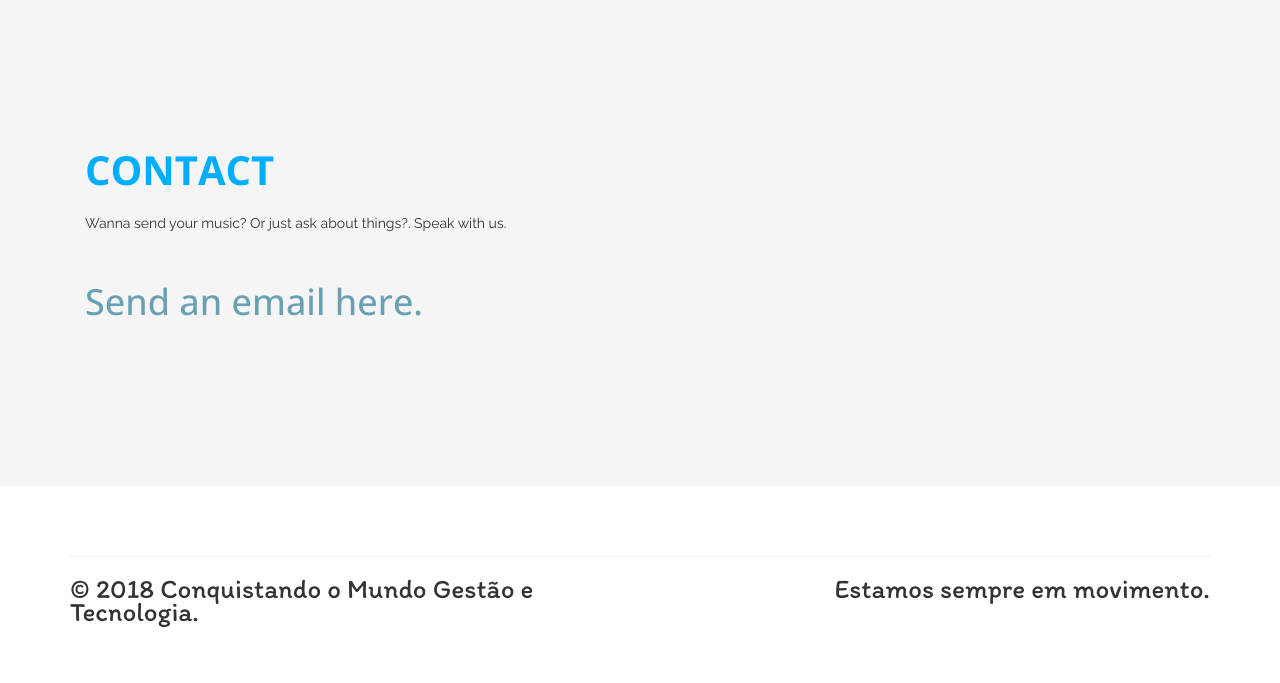
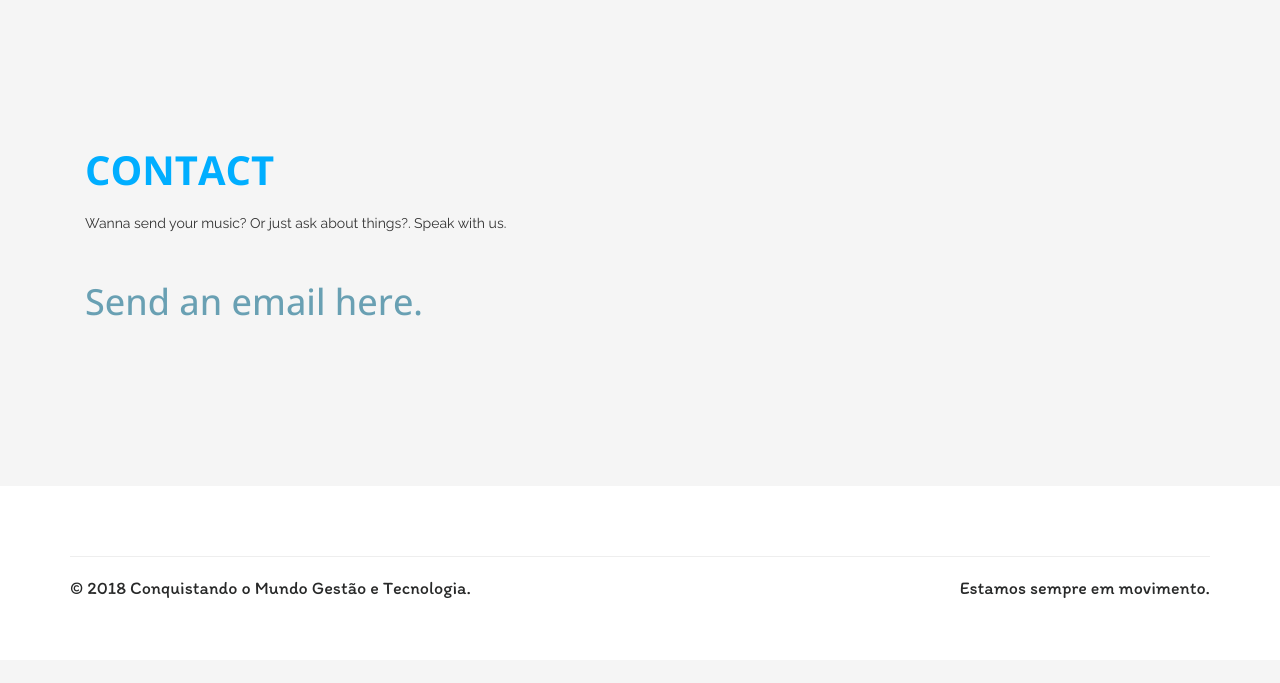
Before and after one commit to yurigu/conquistar-o-mundo, a PHP site: page / in a window 1280 px wide. Shown: the part 1460-2143 px from the top of the page. After the commit the page ends 2058 px from the top, so only its background shows below. Run offline with PHP 8.4, Linux system fonts and the light colour scheme; some libraries are stand-ins or nearby versions.

Commit message:
Update style.css

```diff
--- a/css/style.css
+++ b/css/style.css
@@ -1241,7 +1241,8 @@ h5{
 
 .copyright p {
 	font-family: 'Itim', cursive;
-	font-size: 27px;
+	color: #282929;
+	font-size: 18px;
 }
 
 /*Overlay
```
